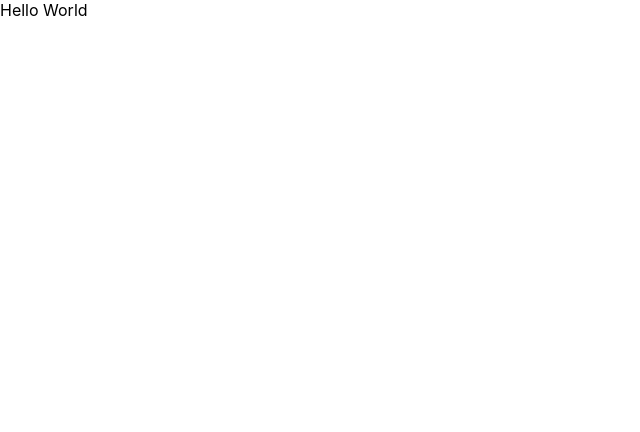
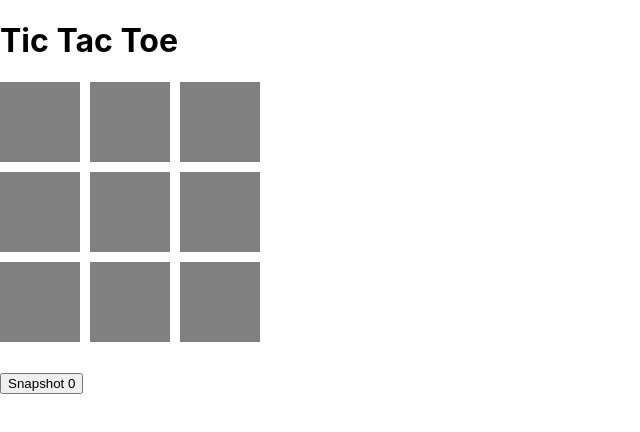
Before and after one commit to hPark0811/epic-react-exercise, a React (Create React App) app: page /tic-tac-toe in a window 1280 px wide. Shown: the top 432 px of the page, without its empty margins (0-640 px from the left). Built offline with nearby package versions, Linux system fonts and the light colour scheme.

Commit message:
add tic tac toe logic

```diff
--- a/package.json
+++ b/package.json
@@ -17,6 +17,10 @@
     "styled-components": "^5.2.1",
     "typescript": "^4.1.2",
     "web-vitals": "^1.0.1"
+  },
+  "devDependencies": {
+    "@types/react-router-dom": "^5.1.7",
+    "@types/styled-components": "^5.1.7"
   },
   "scripts": {
     "start": "react-scripts start",
--- a/src/App.tsx
+++ b/src/App.tsx
@@ -1,10 +1,19 @@
 import React from 'react';
+import { BrowserRouter, Route, Switch  } from 'react-router-dom';
+import Landing from './pages/landing/Landing';
+import TicTacToe from './pages/tic-tac-toe/TicTacToe';
 
 function App() {
   return (
-    <div>
-      Hello World
-    </div>
+    <BrowserRouter>
+      <Switch>
+        <Route path="/"
+          exact
+          component={Landing} />
+        <Route path="/tic-tac-toe"
+          component={TicTacToe} />
+      </Switch>
+    </BrowserRouter>
   );
 }
 
--- /dev/null
+++ b/src/hooks/useStickyState.tsx
@@ -0,0 +1,20 @@
+import { useState, useEffect } from "react";
+
+function useStickyState<T>(defaultValue: T, key: string): [T, React.Dispatch<React.SetStateAction<T>>] {
+  const [value, setValue] = useState(defaultValue);
+
+  useEffect(() => {
+    console.log(window?.localStorage.getItem(key));
+    const stickyValue = window?.localStorage.getItem(key);
+
+    return stickyValue ? JSON.parse(stickyValue) : defaultValue;
+  }, [key]);
+
+  useEffect(() => {
+    window?.localStorage.setItem(key, JSON.stringify(value))
+  }, [key, value])
+
+  return [value, setValue];
+}
+
+export default useStickyState;
--- /dev/null
+++ b/src/pages/landing/Landing.tsx
@@ -0,0 +1,17 @@
+import React from 'react';
+import { NavLink } from 'react-router-dom';
+
+const Landing = () => {
+  return (
+    <>
+      <h1>
+        Exercises
+      </h1>
+      <NavLink to="/tic-tac-toe"exact>
+        Tic Tac Toe
+      </NavLink>
+    </>
+  )
+}
+
+export default Landing;
--- /dev/null
+++ b/src/pages/tic-tac-toe/TicTacToe.tsx
@@ -0,0 +1,116 @@
+import React, { useEffect, useState } from 'react';
+import styled from 'styled-components';
+import useStickyState from '../../hooks/useStickyState';
+
+const GameContainer = styled.div`
+  display: grid;
+  grid-template-columns: 80px 80px 80px;
+  grid-template-rows: 80px 80px 80px;
+  gap: 10px;
+  margin-bottom: 30px;
+`
+
+const TicBox = styled.div`
+  justify-self: stretch;
+  background-color: grey;
+  display: flex;
+  align-items: center;
+  justify-content: center;
+  cursor: pointer;
+`
+type Board = Array<string | null>;
+interface GameStatus {
+  isGameOver: boolean,
+  winner: string | null
+}
+
+const DEFAULT_BOARD: Board = Array(9).fill(null)
+const DEFAULT_STATE: Board[] = [DEFAULT_BOARD]
+const WINNING_SCENARIOS = [
+  [0, 1, 2],
+  [3, 4, 5],
+  [6, 7, 8],
+  [0, 3, 6],
+  [1, 4, 7],
+  [2, 5, 8],
+  [0, 4, 8],
+  [2, 4, 6]
+]
+
+const TicTacToe = () => {
+  const [snapshotId, setSnapshotId] = useStickyState(0, 'tictactoe:snapshotId')
+  const [gameState, setGameState] = useStickyState<Board[]>(DEFAULT_STATE, 'tictactoe:gameState')
+  const [gameStatus, setGameStatus] = useState<GameStatus>({ isGameOver: false, winner: null });
+  const snapshot: Board = gameState[snapshotId];
+
+  useEffect(() => {
+    checkGameOver();
+  }, [snapshotId])
+
+  const onPlayerMove = (ndx: number) => {
+    if (gameStatus.isGameOver) {
+      console.warn("Can't update the existing tic!")
+      return;
+    }
+
+    const newSnapshot = [...snapshot];
+    const newSnapshotId = snapshotId + 1;
+
+    const isOTurn = newSnapshot.filter((tic) => !tic).length % 2 === 0;
+
+    newSnapshot[ndx] = isOTurn ? 'O' : 'X';
+
+    setSnapshotId(newSnapshotId);
+    setGameState([...gameState.slice(0, newSnapshotId), newSnapshot]);
+  }
+
+  const checkGameOver = () => {
+    for (const [streakA, streakB, streakC] of WINNING_SCENARIOS) {
+      if (snapshot[streakA] !== null
+        && snapshot[streakB] === snapshot[streakA]
+        && snapshot[streakB] === snapshot[streakC]) {
+        setGameStatus({ isGameOver: true, winner: snapshot[streakA] });
+        return;
+      }
+    }
+
+    if (snapshotId >= 9) {
+      setGameStatus({ isGameOver: true, winner: null });
+      return;
+    }
+
+    setGameStatus({ isGameOver: false, winner: null });
+  }
+
+  return (
+    <>
+      <h1>Tic Tac Toe</h1>
+      {gameStatus.isGameOver
+        && <h2>{gameStatus.winner ? `Winner is ${gameStatus.winner}` : 'Nobody won...'}</h2>}
+      <TicTacToeBoard boardState={snapshot} onPlayerMove={onPlayerMove} />
+      <div>
+        {
+          gameState.map((_, ndx) => {
+            return <button onClick={setSnapshotId.bind(null, ndx)}>Snapshot {ndx}</button>
+          })
+        }
+      </div>
+    </>
+  )
+}
+
+const TicTacToeBoard = (
+  { boardState, onPlayerMove }: { boardState: Board, onPlayerMove: (ndx: number) => void }
+) => (
+  <GameContainer>
+    {boardState.map(
+      (tic, ndx) =>
+        <TicBox
+          key={ndx}
+          onClick={onPlayerMove.bind(null, ndx)}>
+          <span>{tic}</span>
+        </TicBox>)}
+  </GameContainer>
+)
+
+export default TicTacToe;
```
Also changed, not shown: 2 other files (tests, documents, lock files or other folders).
